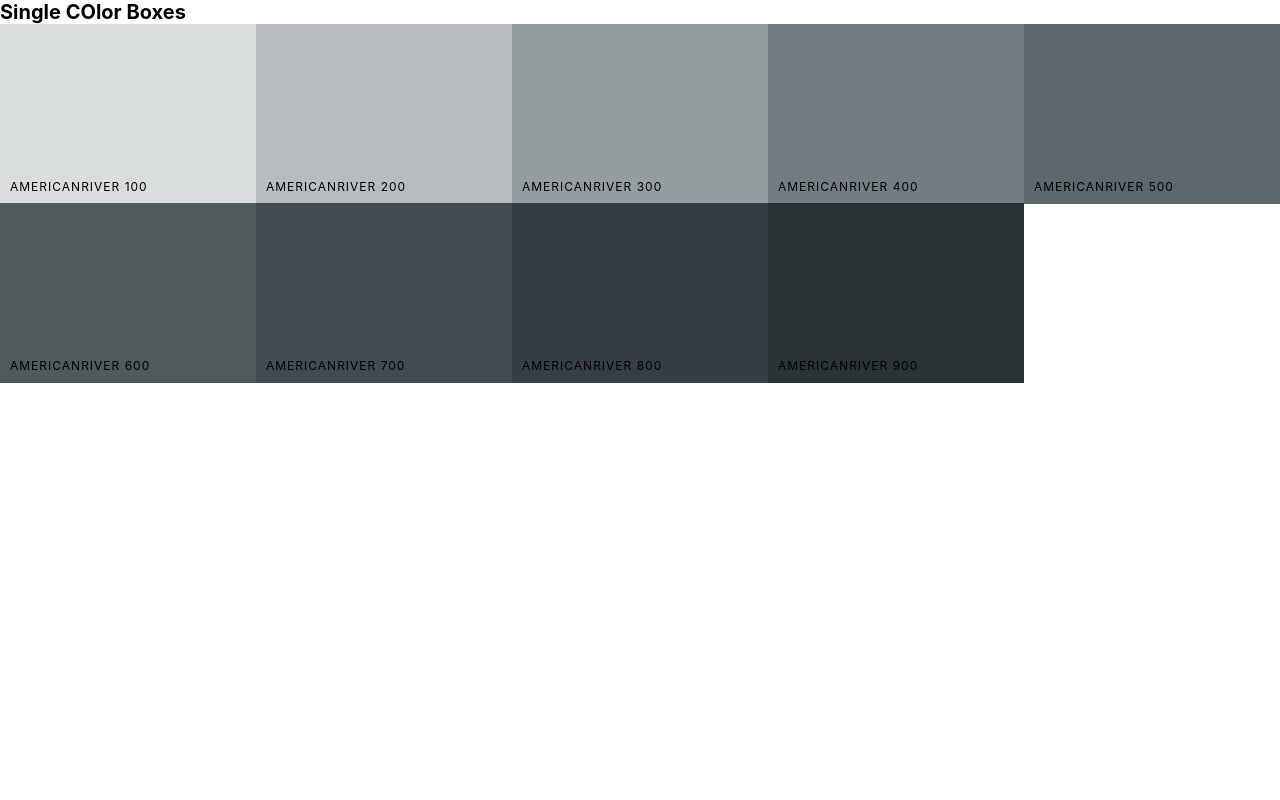
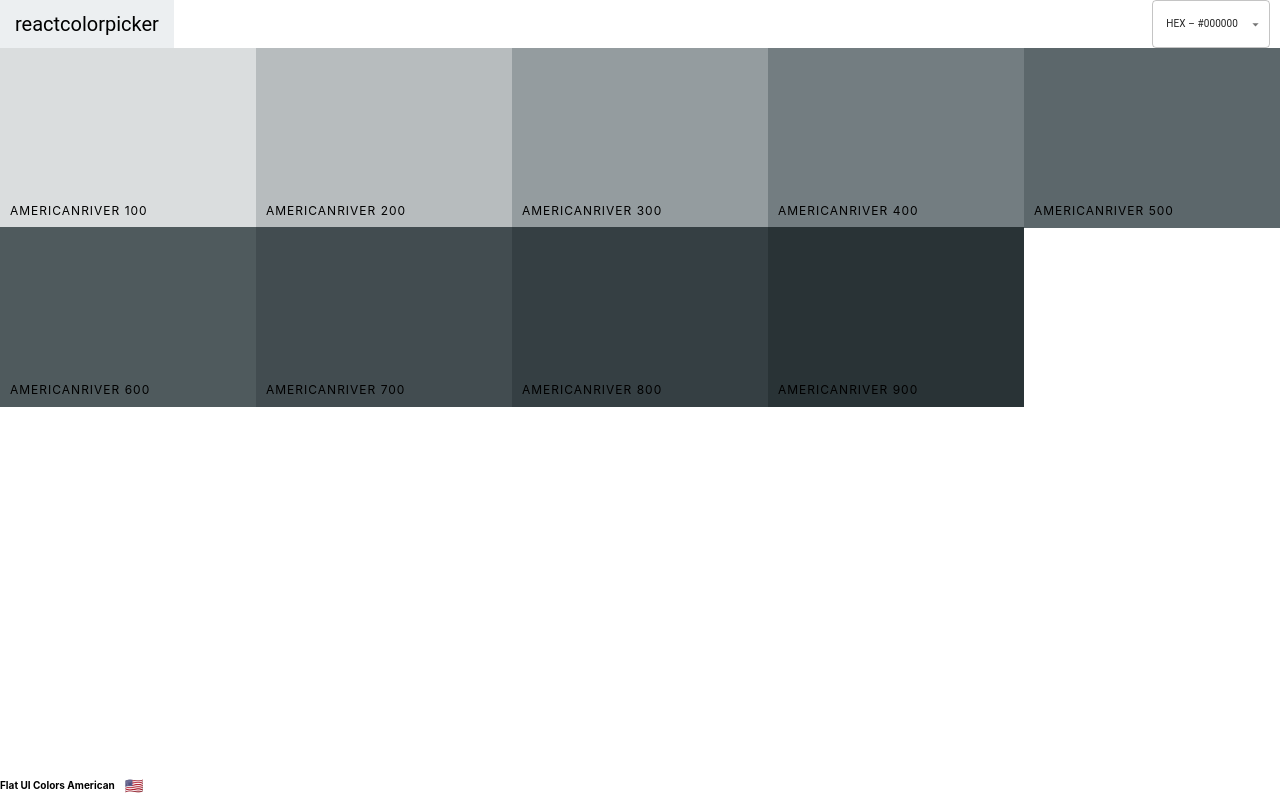
Before and after one commit to DanielKuznetsov/Colors-Master, a React (Create React App) app in the folder colors-app/: page /palette/flat-ui-colors-american/americanriver in a window 1280 px wide. Built offline with nearby package versions, Linux system fonts and the light colour scheme.

Commit message:
Add Header into SingleColorPalette and Footer

```diff
--- a/colors-app/src/Navbar.js
+++ b/colors-app/src/Navbar.js
@@ -27,7 +27,7 @@ export default class Navbar extends Component {
   }
 
   render() {
-    const { level, changeLevel } = this.props;
+    const { level, changeLevel, showingAllColors } = this.props;
     const { format } = this.state;
 
     return (
@@ -35,6 +35,7 @@ export default class Navbar extends Component {
         <div className="logo">
           <Link to="/">reactcolorpicker</Link>
         </div>
+        {showingAllColors && (
           <div className="slider-container">
             <span>Level: {level}</span>
             <div className="Slider">
@@ -47,6 +48,8 @@ export default class Navbar extends Component {
               />
             </div>
           </div>
+        )}
+
         <div className="select-container">
           <Select value={format} onChange={this.handleFormatChange}>
             <MenuItem value="hex">HEX – #000000</MenuItem>
--- a/colors-app/src/Palette.js
+++ b/colors-app/src/Palette.js
@@ -5,6 +5,7 @@ import Navbar from "./Navbar.js";
 import { generatePalette } from "./colorHelpers";
 import { seedColors } from "./seedColors";
 import "./Palette.scss";
+import PaletteFooter from "./PaletteFooter.js";
 
 export default function Palette() {
   const { paletteId } = useParams(); //useParams to get the :paletteId
@@ -47,12 +48,10 @@ export default function Palette() {
         level={level}
         changeLevel={changeLevel}
         handleChange={changeFormat}
+        showingAllColors={true}
       />
       <div className="Palette-colors">{colorBoxes}</div>
-      <footer className="Palette-footer">
-        {palette.paletteName}
-        <span className="emoji">{palette.emoji}</span>
-      </footer>
+      <PaletteFooter paletteName={palette.paletteName} emoji={palette.emoji} />
     </div>
   );
 }
--- /dev/null
+++ b/colors-app/src/PaletteFooter.js
@@ -0,0 +1,8 @@
+export default function PaletteFooter({ paletteName, emoji }) {
+  return (
+    <footer className="Palette-footer">
+      {paletteName}
+      <span className="emoji">{emoji}</span>
+    </footer>
+  );
+}
--- a/colors-app/src/SingleColorPalette.js
+++ b/colors-app/src/SingleColorPalette.js
@@ -1,13 +1,17 @@
 import React, { Component } from "react";
 import "./SingleColorPalette.scss";
 import { seedColors } from "./seedColors";
-import { useParams, useState } from "react-router-dom";
+import { useParams } from "react-router-dom";
+import { useState } from "react";
 import { generatePalette } from "./colorHelpers";
 import ColorBox from "./Color-box.js";
+import Navbar from "./Navbar.js";
+import PaletteFooter from "./PaletteFooter";
 
 export default function SingleColorPalette() {
   const { paletteId } = useParams();
   const { colorId } = useParams();
+  const [format, setFormat] = useState("hex");
 
   const findPalette = (id) => {
     //same findPalette function in the lesson
@@ -39,15 +43,20 @@ export default function SingleColorPalette() {
     <ColorBox
       key={color[1][0].name}
       name={color[1][0].name}
-      background={color[1][0].hex}
+      background={color[1][0][format]}
       showLink={false}
     />
   ));
 
+  const changeFormat = (val) => {
+    setFormat(val);
+  };
+
   return (
     <div className="Palette">
-      <h1>Single COlor Boxes</h1>
+      <Navbar handleChange={changeFormat} showingAllColors={false} />
       <div className="Palette-colors">{colorBoxes}</div>
+      <PaletteFooter paletteName={palette.paletteName} emoji={palette.emoji} />
     </div>
   );
 }
```
Lines whose indentation alone changed are shown as unchanged.
